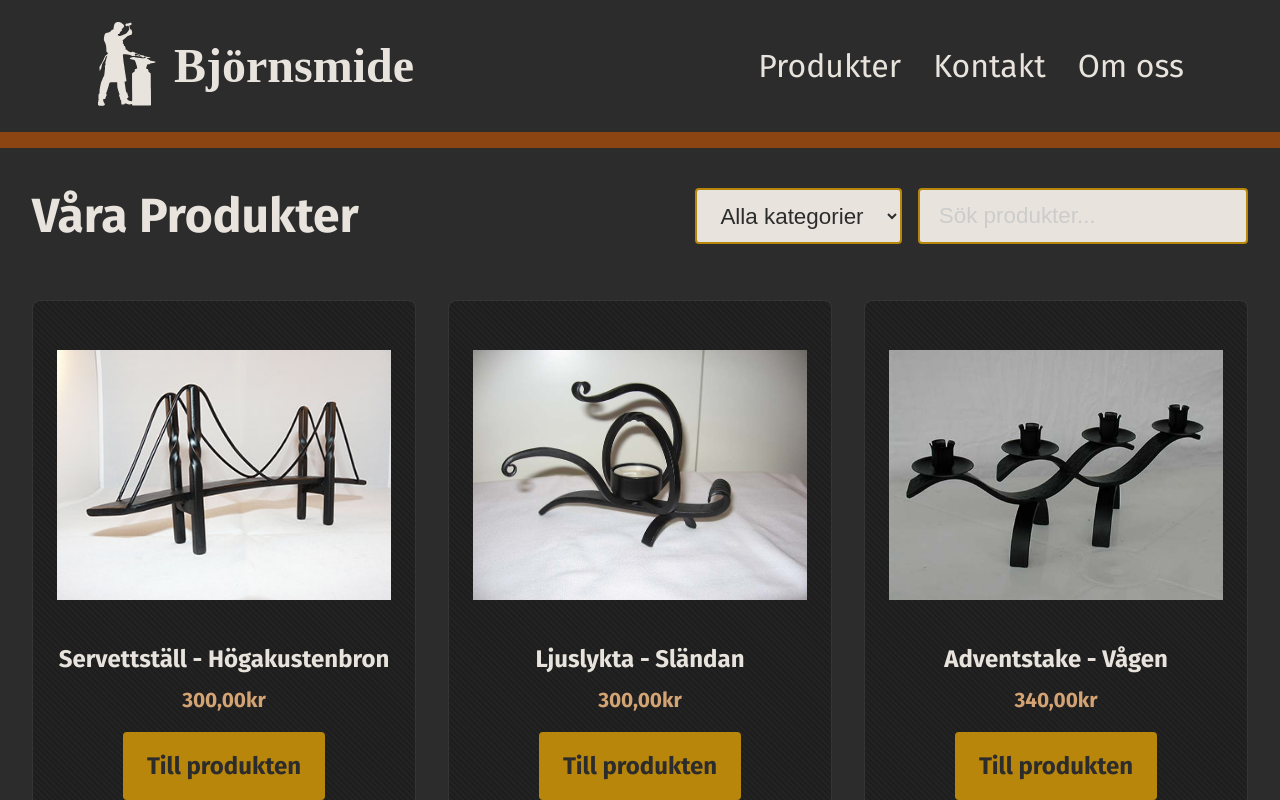
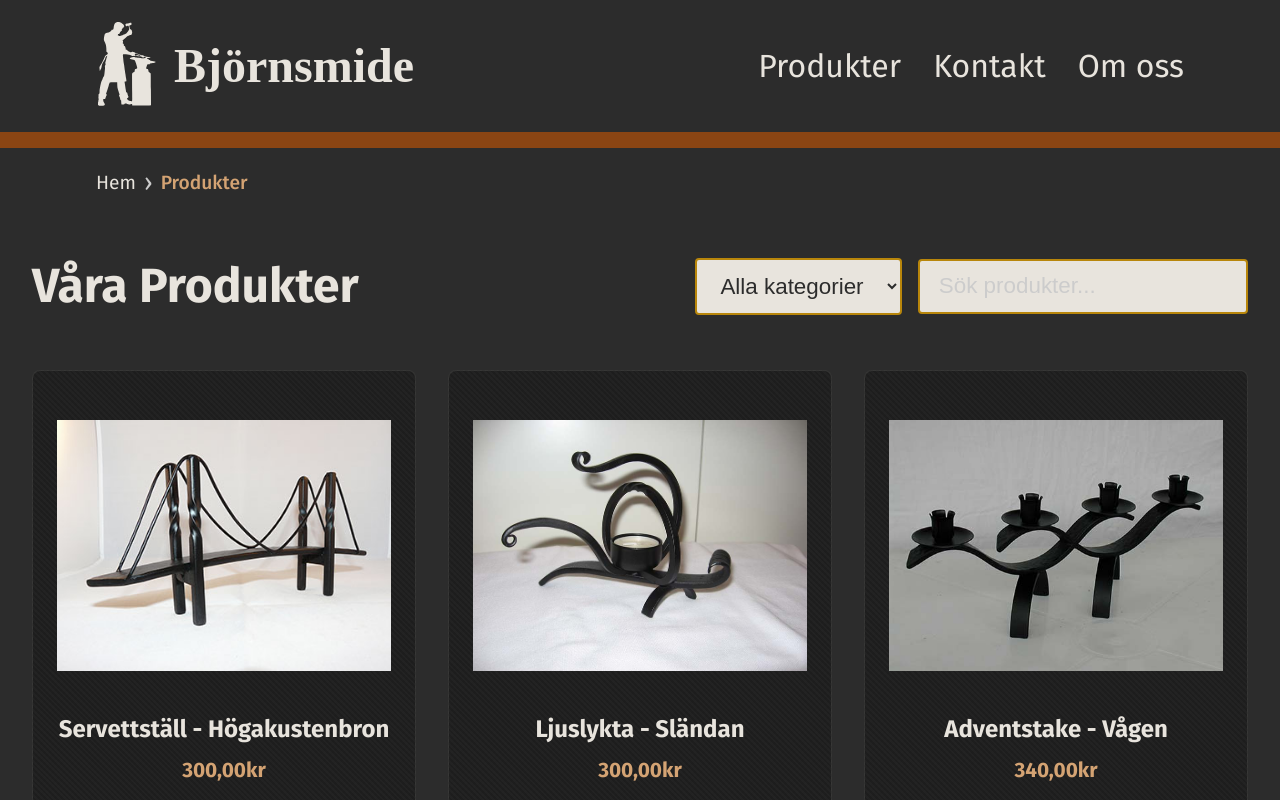
Before and after one commit to alvarsjogren/bjornsmide-react, a React (Vite) app: page /produkter in a window 1280 px wide. Shown: the top 800 px of the page. Built offline with nearby package versions, Linux system fonts and the light colour scheme; a web font is replaced by a local one.

Commit message:
Added Breadcrumb as a component

```diff
--- /dev/null
+++ b/src/components/Breadcrumb.jsx
@@ -0,0 +1,29 @@
+import { Link } from 'react-router-dom'
+import '../styles/breadcrumb.css'
+
+function Breadcrumb({ crumbs }) {
+  return (
+    <nav className="breadcrumb">
+      <ol>
+        <li><Link to="/">Hem</Link></li>
+        {crumbs.map((crumb) => {
+          if (crumb.link) {
+            return (
+              <li key={crumb.label}>
+                <Link to={crumb.link}>{crumb.label}</Link>
+              </li>
+            )
+          }
+
+          return (
+            <li key={crumb.label} aria-current="page">
+              {crumb.label}
+            </li>
+          )
+        })}
+      </ol>
+    </nav>
+  )
+}
+
+export default Breadcrumb
--- a/src/pages/Products.jsx
+++ b/src/pages/Products.jsx
@@ -1,4 +1,5 @@
 import { useState } from 'react'
+import Breadcrumb from '../components/Breadcrumb'
 import ProductCard from '../components/ProductCard'
 import broImg from '../bilder/bro.jpg'
 import slendaImg from '../bilder/slenda.jpg'
@@ -49,6 +50,8 @@ function Products() {
   }
 
   return (
+    <>
+      <Breadcrumb crumbs={[{ label: 'Produkter' }]} />
       <section className="shop-products">
         <div className="shop-header">
           <h1>Våra Produkter</h1>
@@ -86,6 +89,7 @@ function Products() {
           ))}
         </div>
       </section>
+    </>
   )
 }
 
```
Lines whose indentation alone changed are shown as unchanged.
